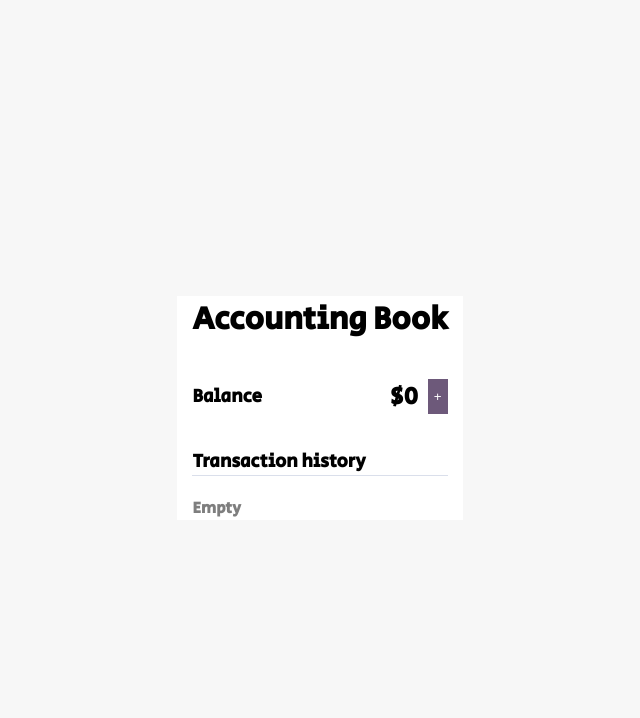
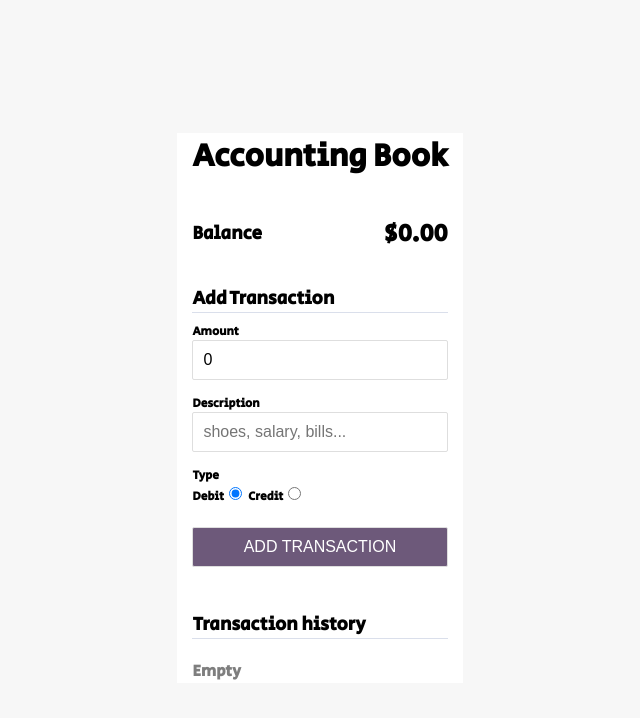
Before and after one commit to tblancog/accounting-book, a Next.js app: page / in a window 1280 px wide. Shown: the top 718 px of the page, without its empty margins (320-960 px from the left). Built offline with nearby package versions, Linux system fonts and the light colour scheme.

Commit message:
* Added some transtaction validations * Refactored components to make things some succinct

```diff
--- a/components/AddTransactionComponent.js
+++ b/components/AddTransactionComponent.js
@@ -1,34 +1,39 @@
 import React, { useState } from "react";
 import PropTypes from "prop-types";
 
-const AddTransactionComponent = ({ handle }) => {
-  const [fields, setFields] = useState({
-    amount: "",
+const AddTransactionComponent = ({ money, handle }) => {
+  const initialValues = {
+    amount: 0,
     description: "",
     type: "debit",
-  });
+  };
+  const [fields, setFields] = useState(initialValues);
   const submit = (e) => {
     e.preventDefault();
-    if (
-      fields.amount === "" ||
-      fields.amount === 0 ||
-      fields.description === ""
-    ) {
+    // convert to number
+    const amount = Math.abs(+fields.amount);
+
+    if (fields.amount === "" || fields.description === "") {
+      alert("Check empty fields");
+      return;
+    } else if (+fields.amount === 0) {
+      alert("Transaction with amount zero");
+      return;
+    } else if (money < amount && fields.type === "debit") {
+      alert("Not enough money");
       return;
     }
 
-    // apply debit or credit logic
-    fields.amount = Math.abs(fields.amount);
-    if (fields.type === "debit") {
-      fields.amount *= -1;
-    }
-
+    const transaction = {
+      ...fields,
+      amount,
+      date: new Date(),
+    };
     handle({
       type: "ADD_TRANSACTION",
-      payload: { ...fields, date: new Date() },
+      payload: transaction,
     });
-    handle({ type: "TOGGLE_SHOW_ADD_TRANSACTION" });
-    setFields({ amount: "", description: "" });
+    setFields({ ...initialValues, type: transaction.type });
   };
   return (
     <section>
@@ -40,7 +45,7 @@ const AddTransactionComponent = ({ handle }) => {
           type="number"
           placeholder="0.00"
           value={fields.amount}
-          onChange={(e) => setFields({ ...fields, amount: +e.target.value })}
+          onChange={(e) => setFields({ ...fields, amount: e.target.value })}
         />
         <label htmlFor="description">Description</label>
         <input
@@ -54,7 +59,7 @@ const AddTransactionComponent = ({ handle }) => {
         />
         <label>Type</label>
         <div className="checkboxContainer">
-          <label htmlFor="type">Debit</label>
+          <label htmlFor="typeDebit">Debit</label>
           <input
             id="typeDebit"
             name="type"
@@ -80,6 +85,9 @@ const AddTransactionComponent = ({ handle }) => {
   );
 };
 
-AddTransactionComponent.propTypes = {};
+AddTransactionComponent.propTypes = {
+  money: PropTypes.number,
+  handle: PropTypes.func.isRequired,
+};
 
 export default AddTransactionComponent;
--- a/components/BalanceComponent.js
+++ b/components/BalanceComponent.js
@@ -1,23 +1,17 @@
 import React from "react";
 import PropTypes from "prop-types";
 
-const BalanceComponent = ({ state, handle }) => {
-  return (
+const BalanceComponent = ({ money }) => (
   <header>
     <h3>Balance</h3>
     <div className="balanceValue">
-        <h2 className="money">${state.money} </h2>
-        <button
-          className="button inline"
-          onClick={() => handle({ type: "TOGGLE_SHOW_ADD_TRANSACTION" })}
-        >
-          {state.showAddTransaction ? "-" : "+"}
-        </button>
+      <h2 className="money">${money.toFixed(2)}</h2>
     </div>
   </header>
 );
+
+BalanceComponent.propTypes = {
+  money: PropTypes.number,
 };
 
-BalanceComponent.propTypes = {};
-
 export default BalanceComponent;
--- a/components/TransactionHistoryComponent.js
+++ b/components/TransactionHistoryComponent.js
@@ -11,7 +11,7 @@ const TransactionHistoryComponent = ({ transactions }) => (
             <div className="description">{description}</div>
             <div className="amount">
               <span className={type}>
-                {type === "credit" ? "+" : "-"} ${Math.abs(amount)}
+                {type === "credit" ? "+" : "-"} ${amount.toFixed(2)}
               </span>
             </div>
           </li>
--- a/pages/index.js
+++ b/pages/index.js
@@ -12,9 +12,8 @@ import { appReducer, initialState } from "../reducers/AppReducer";
 const pageTitle = "Accounting Book";
 const Home = () => {
   const [state, dispatch] = useReducer(appReducer, initialState);
-
   useEffect(() => {
-    dispatch({ type: "GET_TOTAL" });
+    dispatch({ type: "GET_TOTAL_MONEY" });
   }, [state.transactions.length]);
   return (
     <>
@@ -23,11 +22,9 @@ const Home = () => {
       </Head>
       <main className="container">
         <h1>{pageTitle}</h1>
-        <BalanceComponent state={state} handle={dispatch} />
+        <BalanceComponent money={state.money} />
+        <AddTransactionComponent money={state.money} handle={dispatch} />
         <TransactionHistoryComponent transactions={state.transactions} />
-        {state.showAddTransaction && (
-          <AddTransactionComponent handle={dispatch} />
-        )}
       </main>
     </>
   );
--- a/reducers/AppReducer.js
+++ b/reducers/AppReducer.js
@@ -1,18 +1,17 @@
 export const appReducer = function (state, action) {
   switch (action.type) {
-    case "TOGGLE_SHOW_ADD_TRANSACTION":
-      return { ...state, showAddTransaction: !state.showAddTransaction };
     case "ADD_TRANSACTION":
       const newTransaction = { ...action.payload };
       return {
         ...state,
         transactions: [newTransaction, ...state.transactions],
       };
-    case "GET_TOTAL":
+    case "GET_TOTAL_MONEY":
       return {
         ...state,
         money: state.transactions.reduce(
-          (acum, trans) => (acum += trans.amount),
+          (acum, trans) =>
+            (acum += trans.type === "debit" ? trans.amount * -1 : trans.amount),
           0
         ),
       };
@@ -23,6 +22,5 @@ export const appReducer = function (state, action) {
 
 export const initialState = {
   transactions: [],
-  money: 9000,
-  showAddTransaction: false,
+  money: 0,
 };
```
Lines whose indentation alone changed are shown as unchanged.
